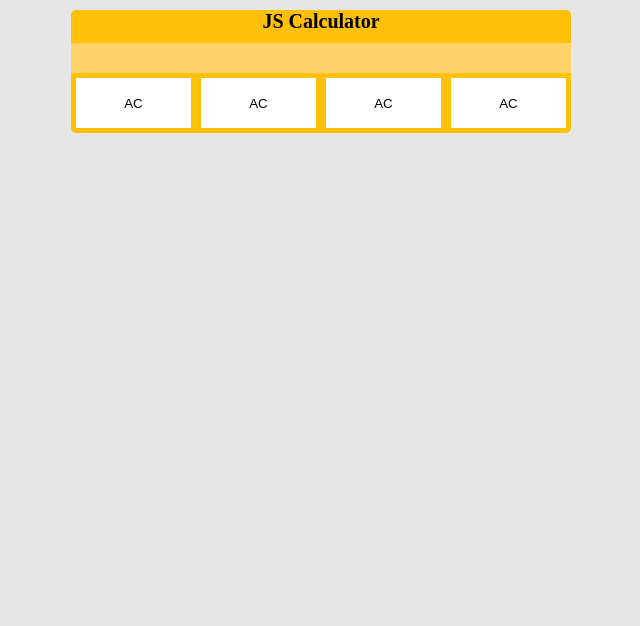
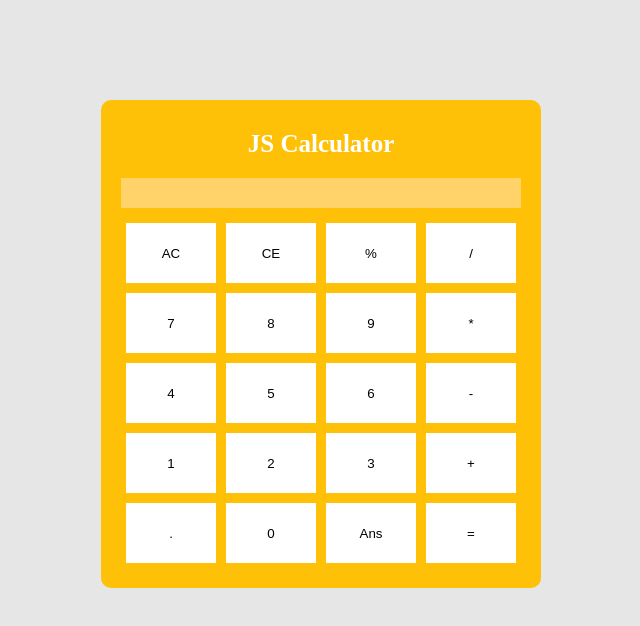
Before and after one commit to langjiwt/JsCalculator, a plain HTML site: page index.html in a window 1280 px wide. Shown: the whole page, without its empty margins (319-959 px from the left). Drawn offline with Linux system fonts and the light colour scheme.

Commit message:
2017.04.27

```diff
--- a/index.html
+++ b/index.html
@@ -3,7 +3,7 @@
 <head>
     <meta charset="UTF-8">
     <title>Title</title>
-    <script src="js.js"></script>
+
     <link rel="stylesheet" href="style.css">
 </head>
 <body>
@@ -13,17 +13,42 @@
             <h1>JS Calculator</h1>
         </div>
         <div class="screen">
-            <div class="result"></div>
+            <div class="result" id="result"></div>
         </div>
         <div class="btn-area">
             <div class="row">
-                <div class="btn"><button type="button">AC</button></div>
-                <div class="btn"><button type="button">AC</button></div>
-                <div class="btn"><button type="button">AC</button></div>
-                <div class="btn"><button type="button">AC</button></div>
+                <div class="btn"><button type="button" id="ac">AC</button></div>
+                <div class="btn"><button type="button" id="ce">CE</button></div>
+                <div class="btn"><button type="button" id="mod">%</button></div>
+                <div class="btn"><button type="button" id="divide">/</button></div>
+            </div>
+            <div class="row">
+                <div class="btn"><button type="button" id="7">7</button></div>
+                <div class="btn"><button type="button" id="8">8</button></div>
+                <div class="btn"><button type="button" id="9">9</button></div>
+                <div class="btn"><button type="button" id="times">*</button></div>
+            </div>
+            <div class="row">
+                <div class="btn"><button type="button" id="4">4</button></div>
+                <div class="btn"><button type="button" id="5">5</button></div>
+                <div class="btn"><button type="button" id="6">6</button></div>
+                <div class="btn"><button type="button" id="minus">-</button></div>
+            </div>
+            <div class="row">
+                <div class="btn"><button type="button" id="1">1</button></div>
+                <div class="btn"><button type="button" id="2">2</button></div>
+                <div class="btn"><button type="button" id="3">3</button></div>
+                <div class="btn"><button type="button" id="plus">+</button></div>
+            </div>
+            <div class="row">
+                <div class="btn"><button type="button" id="dot">.</button></div>
+                <div class="btn"><button type="button" id="0">0</button></div>
+                <div class="btn"><button type="button" id="ans">Ans</button></div>
+                <div class="btn"><button type="button" id="equal">=</button></div>
             </div>
         </div>
     </div>
 </div>
+<script src="js.js"></script>
 </body>
 </html>
--- a/js.js
+++ b/js.js
@@ -1,3 +1,31 @@
 /**
  * Created by chris on 2017/4/27.
  */
+//初始化，为所有运算按钮绑定点击事件
+function init(){
+    var calculatorArr = document.getElementsByTagName('button');
+    for(var i=0;i<calculatorArr.length;i++){
+
+    }
+    console.log(calculatorArr);
+}
+init();
+
+$('1').onclick = function(){
+    $('result').innerText+='1';
+};
+
+//清除显示按钮
+$('ac').onclick = function(){
+    $('result').innerText = '';
+};
+
+//模仿jquery制作一个选择器，简化选取代码
+function $(e) {
+    if(e[0] == '.'){
+        return document.getElementById(e.substring(1,e.length));
+    }
+    else {
+        return document.getElementById(e);
+    }
+}
--- a/style.css
+++ b/style.css
@@ -2,20 +2,19 @@ body{
     background:#e6e6e6
 }
 .main{
-    width:500px;
-    margin:auto;
+    width: 400px;
+    margin: 100px auto;
     background:#FFC107;
-    border-radius: 5px;
-    /* padding:10px; */
+    border-radius: 10px;
+    padding: 20px;
 }
 h1{
-    font-size:20px;
+    font-size: 25px;
     margin:10px 0;
     text-align: center;
+    color: #fff;
 }
-.screen{
-
-}
+.screen{padding: 10px 0;}
 .result{height: 30px;background: #ffd26a;text-align: right;}
 .btn-area{
 
@@ -29,7 +28,6 @@ h1{
     clear: both;
 }
 .btn-area .btn{
-    height: 60px;
     border: none;
     width: 25%;
     box-sizing: border-box;
@@ -40,5 +38,5 @@ h1{
     width:100%;
     background:#fff;
     border:none;
-    height:50px;
+    height: 60px;
 }
```
